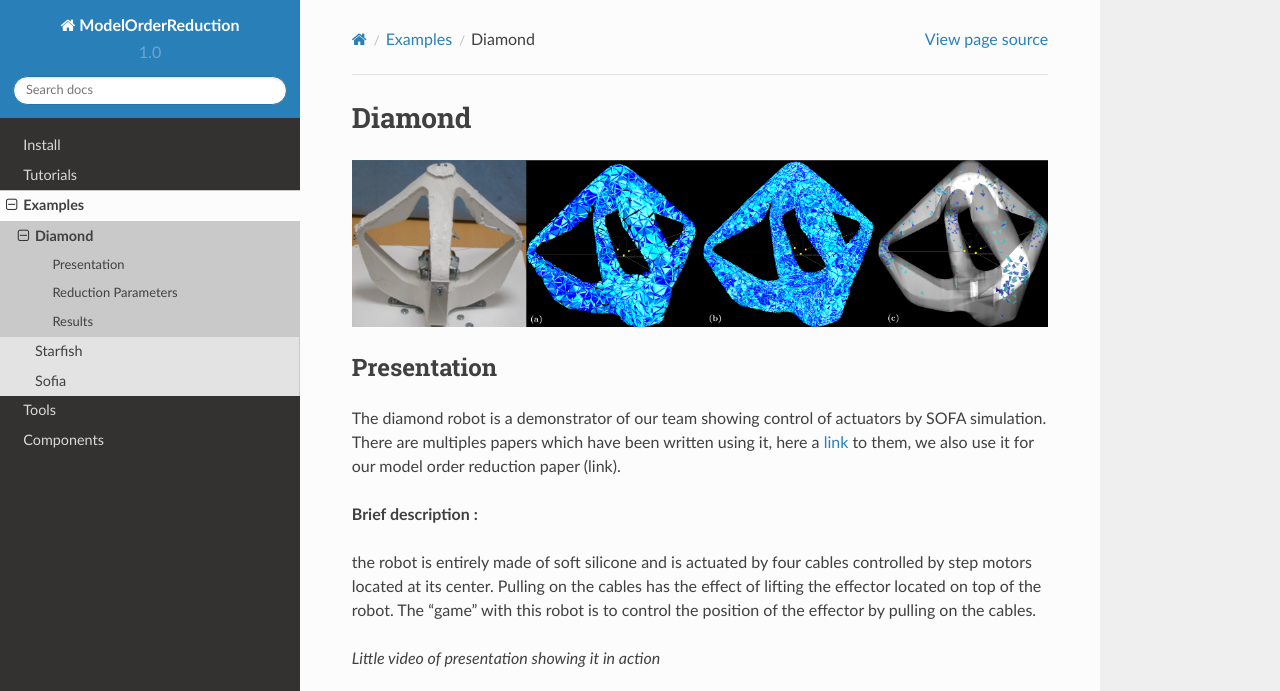
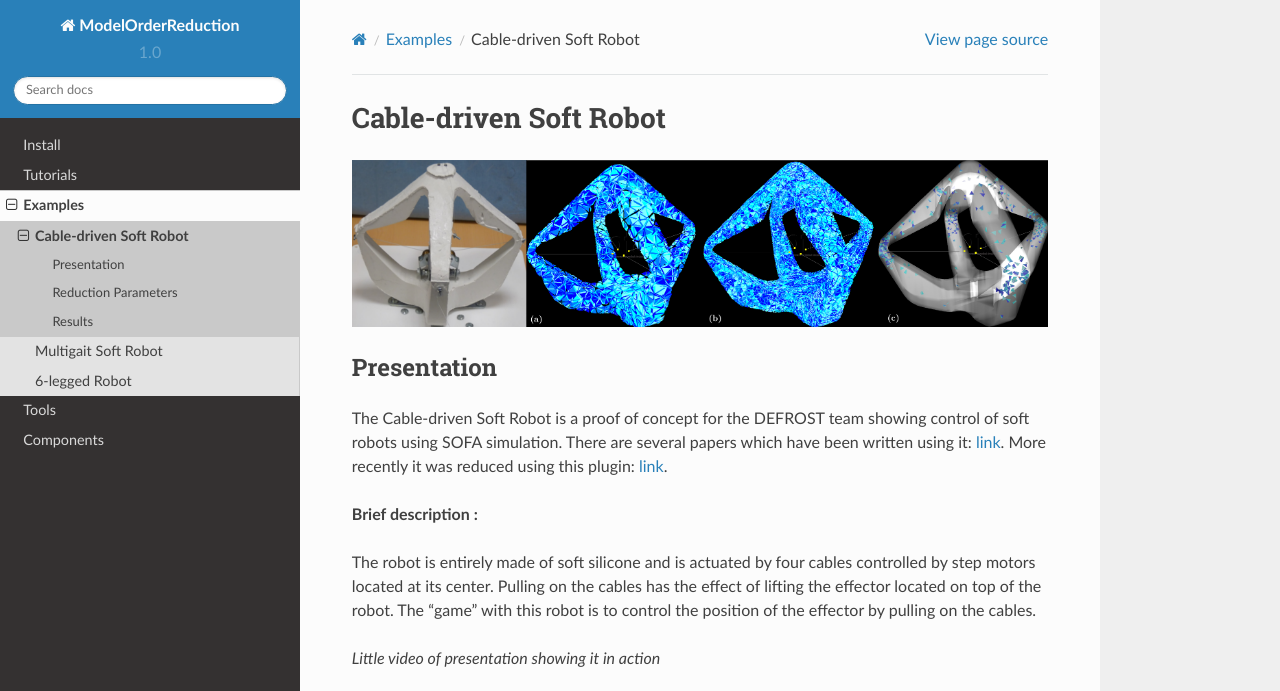
Before and after one commit to SofaDefrost/ModelOrderReduction, a Sphinx documentation site: the page built from doc/sphinx/source/usage/examples/Diamond/diamond.md, in a window 1280 px wide and 900 px high, cut to the strip 0-691 px from the top of the window. Built offline with Sphinx 7.4.7 and the Read the Docs theme 2.0.0, drawn with Linux system fonts in a browser that asks for light colours.

Commit message:
Update documentation

```diff
--- a/doc/sphinx/source/usage/examples/Diamond/diamond.md
+++ b/doc/sphinx/source/usage/examples/Diamond/diamond.md
@@ -1,14 +1,14 @@
-# Diamond
+# Cable-driven Soft Robot
 
 ![Diamond robot](diamond-different-meshes.png)
 
 ## Presentation
 
-The diamond robot is a demonstrator of our team showing control of actuators by SOFA simulation. There are multiples papers which have been written using it, here a [link](https://team.inria.fr/defrost/control-algorithms/) to them, we also use it for our model order reduction paper (link).
+The Cable-driven Soft Robot is a proof of concept for the DEFROST team showing control of soft robots using SOFA simulation. There are several papers which have been written using it: [link](https://team.inria.fr/defrost/control-algorithms/). More recently it was reduced using this plugin: [link](https://hal.inria.fr/hal-01834483).
 
 **Brief description :**
 
-the robot is entirely made of soft silicone and is actuated by four cables controlled by
+The robot is entirely made of soft silicone and is actuated by four cables controlled by
 step motors located at its center. Pulling on the cables has the effect of lifting the effector located on top of the robot.
 The “game” with this robot is to control the position of the effector by pulling on the cables.
 
```
Also changed, not shown: doc/sphinx/source/usage/examples/Sofia/sofia.md (+3 -2 lines), doc/sphinx/source/usage/examples/Starfish/starfish.md (+3 -5 lines), 1 other file.
